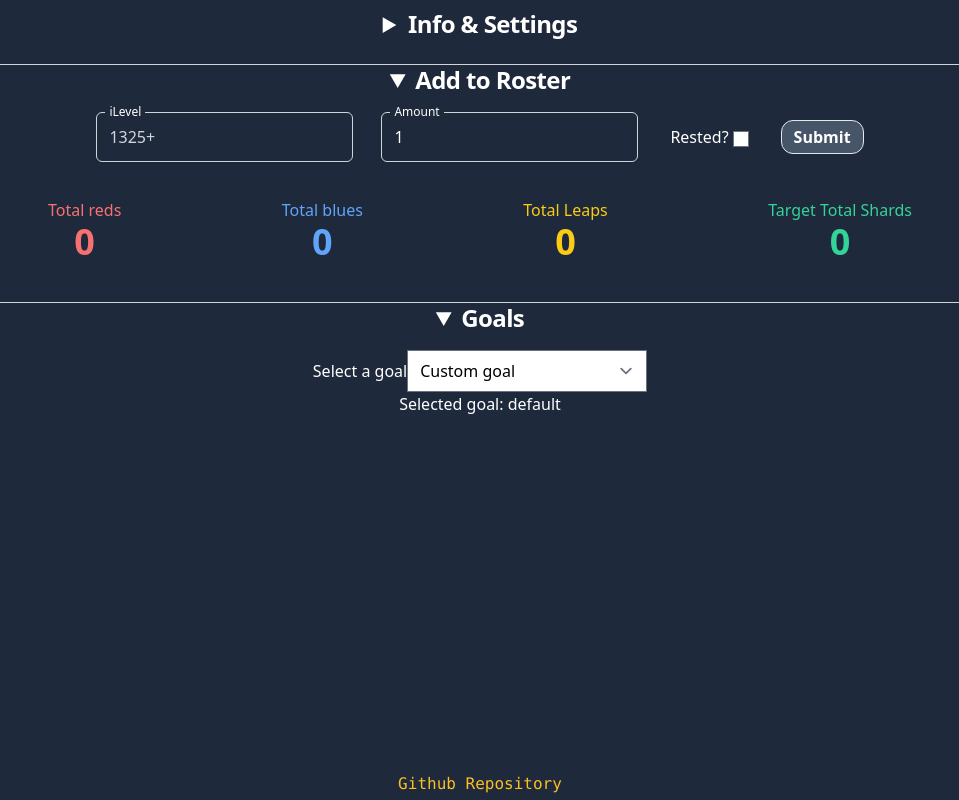
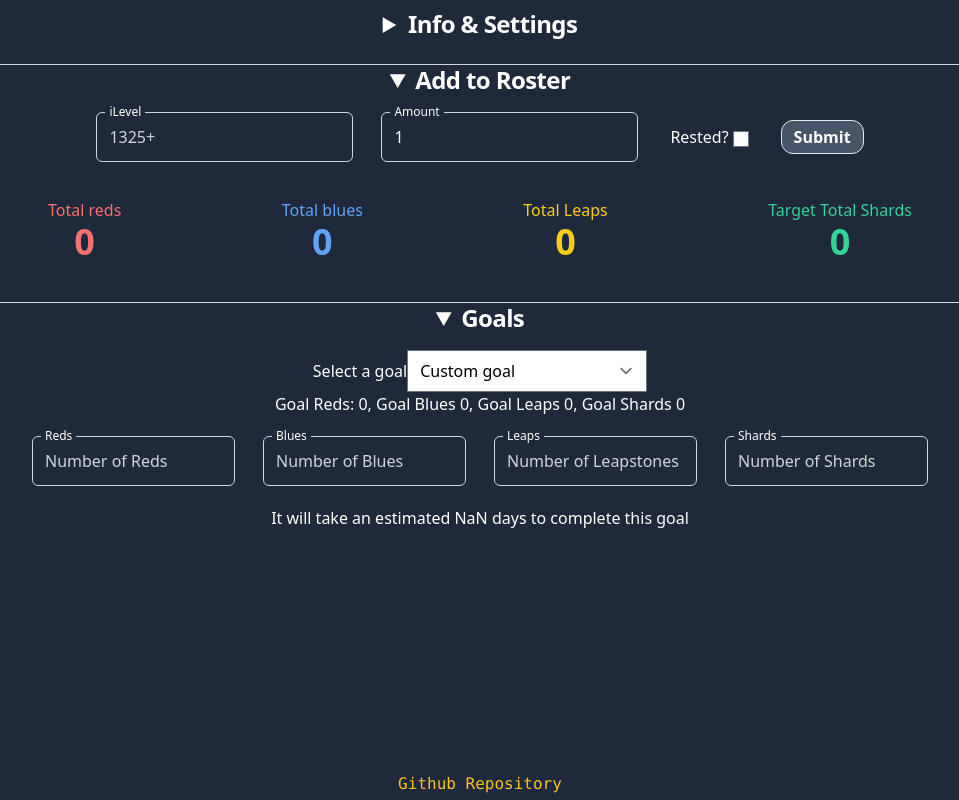
Before and after one commit to ccbrowndev/LoA-Material-Helper, a React (Vite) app: page / in a window 1280 px wide. Shown: the whole page, without its empty margins (160-1119 px from the left). Built offline with nearby package versions, Linux system fonts and the light colour scheme.

Commit message:
add partial functionality for goals
Co-authored-by: Jack <60209373+OpoJack@users.noreply.github.com>

```diff
--- a/src/components/goals.tsx
+++ b/src/components/goals.tsx
@@ -1,16 +1,16 @@
-import { Menu, Transition } from "@headlessui/react";
-import { ChevronDownIcon } from "@heroicons/react/solid";
-import { Fragment, useContext, useState } from "react";
-import { CharacterContext } from "../App";
-import { Character } from "../types/character";
-import { Goal } from "../types/goal";
-import { goalData, goals } from "../utils/goalData";
-import { targetContext } from "../App";
-import { materialData } from "../utils/materialData";
+import { Menu, Transition } from '@headlessui/react';
+import { ChevronDownIcon } from '@heroicons/react/solid';
+import { Fragment, useContext, useState } from 'react';
+import { CharacterContext } from '../App';
+import { Character } from '../types/character';
+import { Goal } from '../types/goal';
+import { goalData, goals } from '../utils/goalData';
+import { targetContext } from '../App';
+import { materialData } from '../utils/materialData';
 
 export default function Goals() {
   const defaultGoal: Goal = {
-    name: "default",
+    name: 'custom',
     redsRequired: 0,
     bluesRequired: 0,
     leapsRequired: 0,
@@ -19,7 +19,6 @@ export default function Goals() {
 
   const { characterArray, setCharacterArray } = useContext(CharacterContext);
   const [goal, setGoal] = useState<Goal>(defaultGoal);
-  const [eta, setEta] = useState(0);
   const { targetCharacter, setTargetCharacter } = useContext(targetContext);
 
   const getRosterMats = (charList: Array<Character>) => {
@@ -28,50 +27,49 @@ export default function Goals() {
     let leaps = 0;
     let shards = 0;
 
-    charList.forEach(character => {
-      reds += character.totalMaterials.totalReds
-      blues += character.totalMaterials.totalBlues
-      leaps += materialData.get(character.iLevel.number)?.guardianLeaps || 0
+    charList.forEach((character) => {
+      reds += character.totalMaterials.totalReds;
+      blues += character.totalMaterials.totalBlues;
+      leaps += materialData.get(character.iLevel.number)?.guardianLeaps || 0;
       if (character.isTargeted) {
-        shards += character.totalMaterials.totalShards
-        leaps += materialData.get(character.iLevel.number)?.chaosLeaps || 0
+        shards += character.totalMaterials.totalShards;
+        leaps += materialData.get(character.iLevel.number)?.chaosLeaps || 0;
       }
-    })
+    });
 
-    return [reds, blues, leaps, shards]
-  }
+    return [reds, blues, leaps, shards];
+  };
 
   /* Pseudo-Code
     Find the highest value between dividing goal amount by roster total of each material
     ETA = Ceiling(theHighestValue)
     */
   const calcETA = (g: Goal) => {
-    const rosterMats = getRosterMats(characterArray)
-    const redRatio = g.redsRequired / rosterMats[0]
-    const blueRatio = g.bluesRequired / rosterMats[1]
-    const leapRatio = g.leapsRequired / rosterMats[2]
-    const shardRatio = g.shardsRequired / rosterMats[3]
+    const rosterMats = getRosterMats(characterArray);
+    const redRatio = g.redsRequired / rosterMats[0];
+    const blueRatio = g.bluesRequired / rosterMats[1];
+    const leapRatio = g.leapsRequired / rosterMats[2];
+    const shardRatio = g.shardsRequired / rosterMats[3];
 
-    const highestRatio = Math.max(redRatio, blueRatio, leapRatio, shardRatio)
-    return Math.ceil(highestRatio)
+    const highestRatio = Math.max(redRatio, blueRatio, leapRatio, shardRatio);
+    return Math.ceil(highestRatio);
   };
 
   function classNames(...classes: string[]) {
-    return classes.filter(Boolean).join(" ");
+    return classes.filter(Boolean).join(' ');
   }
 
   const handleGoalSelection = (event: { target: HTMLSelectElement }) => {
-    setGoal(defaultGoal)
+    setGoal(defaultGoal);
     goalData.forEach((value, key) => {
-      if (key === event.target.value) setGoal(value)
-    })
-    setEta(calcETA(goal));
+      if (key === event.target.value) setGoal(value);
+    });
   };
 
   return (
-    <div className='pb-6 sm:px-6 lg:px-8 h-96 text-white text-center'>
+    <div className="pb-6 sm:px-6 lg:px-8 h-96 text-white text-center">
       <details open>
-        <summary className='text-2xl font-bold tracking-tight hover:cursor-pointer pb-4'>
+        <summary className="text-2xl font-bold tracking-tight hover:cursor-pointer pb-4">
           Goals
         </summary>
         {/* <Menu as='div' className='relative inline-block text-left'>
@@ -150,21 +148,90 @@ export default function Goals() {
           </Transition>
         </Menu> */}
 
-        {<div>
-          <label className=''>
+        {
+          <div>
+            <label className="">
               Select a goal
               <select
-              className='text-black'
+                className="text-black"
                 defaultValue={'custom'}
                 onChange={handleGoalSelection}
               >
-              <option value='20wep21'>1340 Weapon +20 to +21</option>
-              <option value='1340alt1370'>1340 Alt to 1370</option>
-              <option value='custom'>Custom goal</option>
+                <option value="20wep21">1340 Weapon +20 to +21</option>
+                <option value="1340alt1370">1340 Alt to 1370</option>
+                <option value="custom">Custom goal</option>
               </select>
             </label>
-        </div>}
-        <div>{`Selected goal: ${goal.name}`}</div>
+          </div>
+        }
+        <div>{`Goal Reds: ${goal.redsRequired}, Goal Blues ${goal.bluesRequired}, Goal Leaps ${goal.leapsRequired}, Goal Shards ${goal.shardsRequired}`}</div>
+        <form
+          className={`flex flex-row justify-center items-center py-5 space-x-7 sm:space-x-1`}
+        >
+          <div className="relative border border-gray-300 rounded-md p-2 shadow-sm">
+            <label
+              htmlFor="Reds"
+              className="absolute -top-2 left-2 -mt-px inline-block px-1 bg-slate-800 text-xs font-medium"
+            >
+              Reds
+            </label>
+            <input
+              type="text"
+              name="reds"
+              id="reds"
+              className="block w-full border-0 p-1 text-white bg-slate-800 focus:bg-slate-700 placeholder-gray-300 focus:ring-0 sm:text-sm rounded-sm"
+              placeholder="Number of Reds"
+            ></input>
+          </div>
+          <div className="relative border border-gray-300 rounded-md p-2 shadow-sm">
+            <label
+              htmlFor="Blues"
+              className="absolute -top-2 left-2 -mt-px inline-block px-1 bg-slate-800 text-xs font-medium"
+            >
+              Blues
+            </label>
+            <input
+              type="text"
+              name="blues"
+              id="blues"
+              className="block w-full border-0 p-1 text-white bg-slate-800 focus:bg-slate-700 placeholder-gray-300 focus:ring-0 sm:text-sm rounded-sm"
+              placeholder="Number of Blues"
+            ></input>
+          </div>
+          <div className="relative border border-gray-300 rounded-md p-2 shadow-sm">
+            <label
+              htmlFor="Leaps"
+              className="absolute -top-2 left-2 -mt-px inline-block px-1 bg-slate-800 text-xs font-medium"
+            >
+              Leaps
+            </label>
+            <input
+              type="text"
+              name="leaps"
+              id="leaps"
+              className="block w-full border-0 p-1 text-white bg-slate-800 focus:bg-slate-700 placeholder-gray-300 focus:ring-0 sm:text-sm rounded-sm"
+              placeholder="Number of Leapstones"
+            ></input>
+          </div>
+          <div className="relative border border-gray-300 rounded-md p-2 shadow-sm">
+            <label
+              htmlFor="Shards"
+              className="absolute -top-2 left-2 -mt-px inline-block px-1 bg-slate-800 text-xs font-medium"
+            >
+              Shards
+            </label>
+            <input
+              type="text"
+              name="shards"
+              id="shards"
+              className="block w-full border-0 p-1 text-white bg-slate-800 focus:bg-slate-700 placeholder-gray-300 focus:ring-0 sm:text-sm rounded-sm"
+              placeholder="Number of Shards"
+            ></input>
+          </div>
+        </form>
+        <p>{`It will take an estimated ${calcETA(
+          goal
+        )} days to complete this goal`}</p>
       </details>
     </div>
   );
```
Lines whose indentation alone changed are shown as unchanged.
